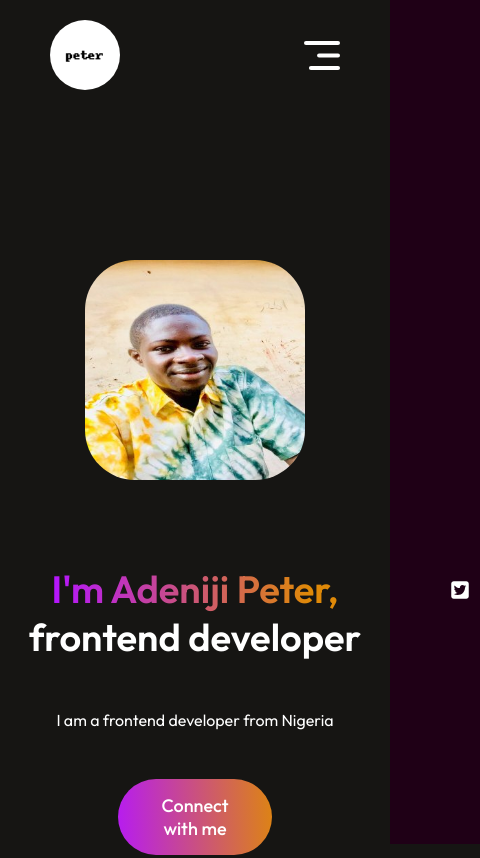
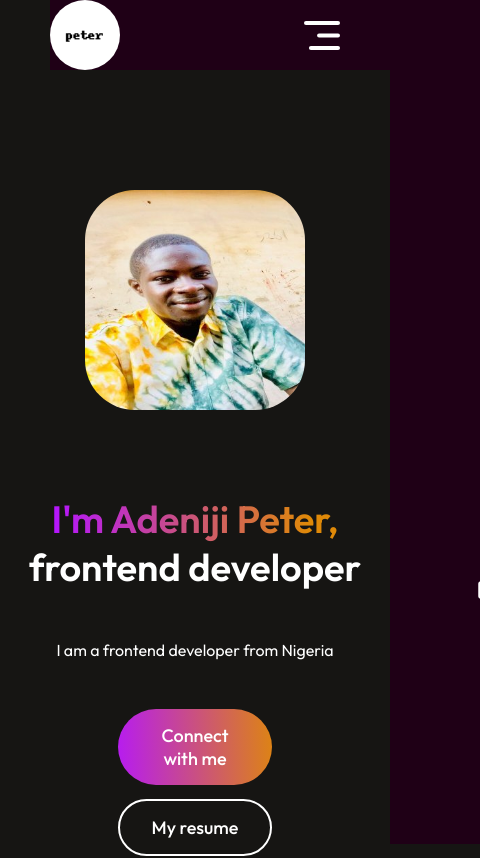
Before and after one commit to AGpeter2018/my-portfolio, a React (Vite) app: page / in a window 390 px wide. Shown: the top 858 px of the page, 480 px wide, since content can reach past the window. Built offline with nearby package versions, Linux system fonts and the light colour scheme.

Commit message:
added a retouch on navbar element

```diff
--- a/src/components/nav-bar component.jsx
+++ b/src/components/nav-bar component.jsx
@@ -23,6 +23,7 @@ const NavBar = () => {
 
   return (
     <div className="nav-bar">
+      <div className="wrap">
       <img src={logo} alt="" className="logo" />
       <img
         src={menu_open}
@@ -78,6 +79,7 @@ const NavBar = () => {
           Connect with me
         </AnchorLink>
       </div>
+      </div>
     </div>
   );
 };
--- a/src/components/nav-bar.style.css
+++ b/src/components/nav-bar.style.css
@@ -3,6 +3,17 @@
   align-items: center;
   justify-content: space-between;
   margin: 20px 170px;
+}
+
+.wrap {
+  position: fixed;
+  top: 0px;
+  display: flex;
+  justify-content: space-around;
+  align-items: center;
+  background: #1f0016;
+  z-index: 99;
+
 }
 
 .nav-bar .nav-menu {
@@ -11,6 +22,7 @@
   list-style: none;
   gap: 60px;
   font-size: 20px;
+  margin-left: 200px;
 }
 
 .logo {
@@ -18,8 +30,6 @@
   background-color: white;
   border-radius: 50px;
 
-  /* width: 5rem;
-  height: 4rem; */
 }
 
 .nav-connect {
@@ -29,6 +39,9 @@
   font-size: 20px;
   cursor: pointer;
   transition: 0.5s;
+  margin-left: 170px;
+
+
 }
 
 .nav-connect:hover {
@@ -68,6 +81,19 @@
   .nav-bar {
     margin: 20px 50px;
     width: 100px;
+
+  }
+
+  .wrap {
+    background: #1f0016;
+    width: 560px;
+    position: fixed;
+    z-index: 99;
+
+  }
+
+  .logo {
+    margin-right: 550px;
   }
 
   .nav-connect {
@@ -84,7 +110,7 @@
     display: block;
     position: relative;
     top: 30px;
-    left: 150px;
+    left: 120px;
     width: 30px;
   }
 
@@ -104,13 +130,13 @@
 
   .nav-menu li {
     font-size: 30px;
-    padding-left: 8 0px;
+    padding-left: 8px 20px;
     flex-direction: row;
     gap: 20px;
   }
 
   .nav-social {
     display: block;
-    padding-right: 55px;
+    margin: 0 auto;
   }
 }
```
